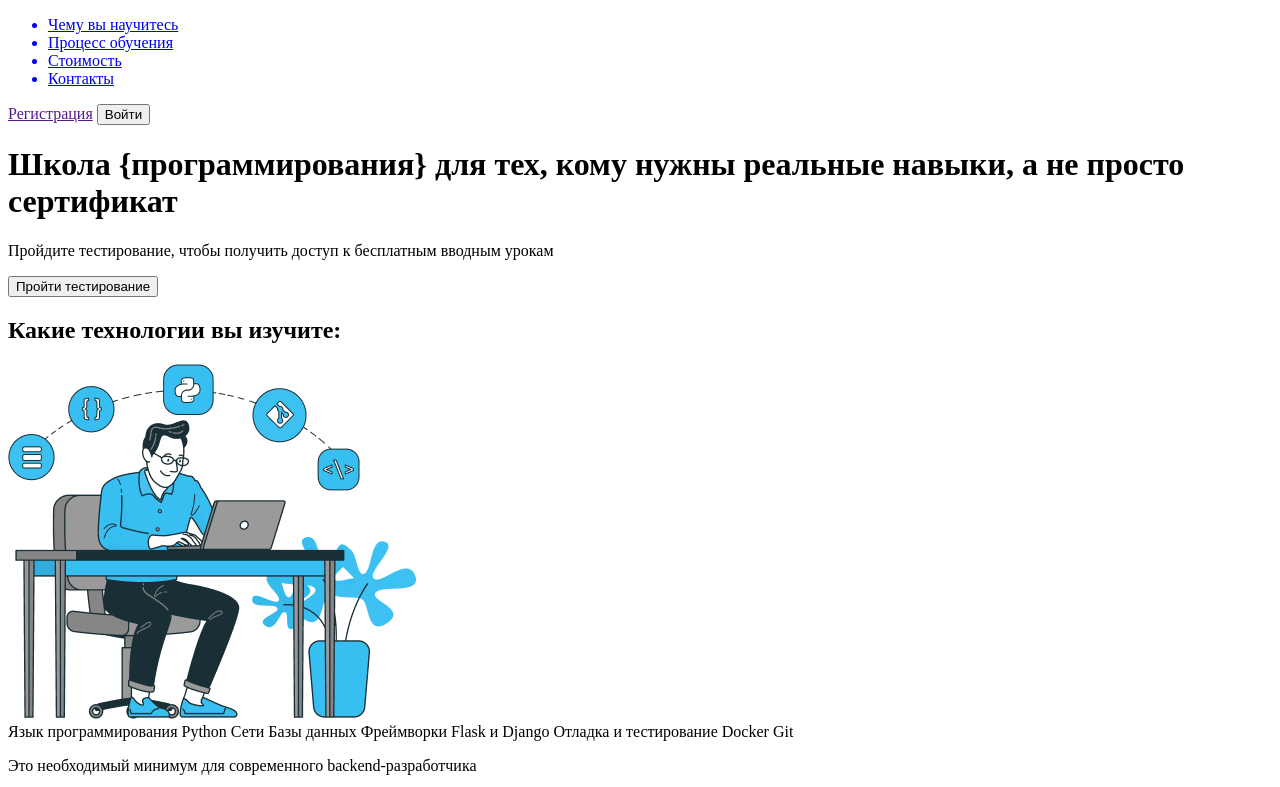
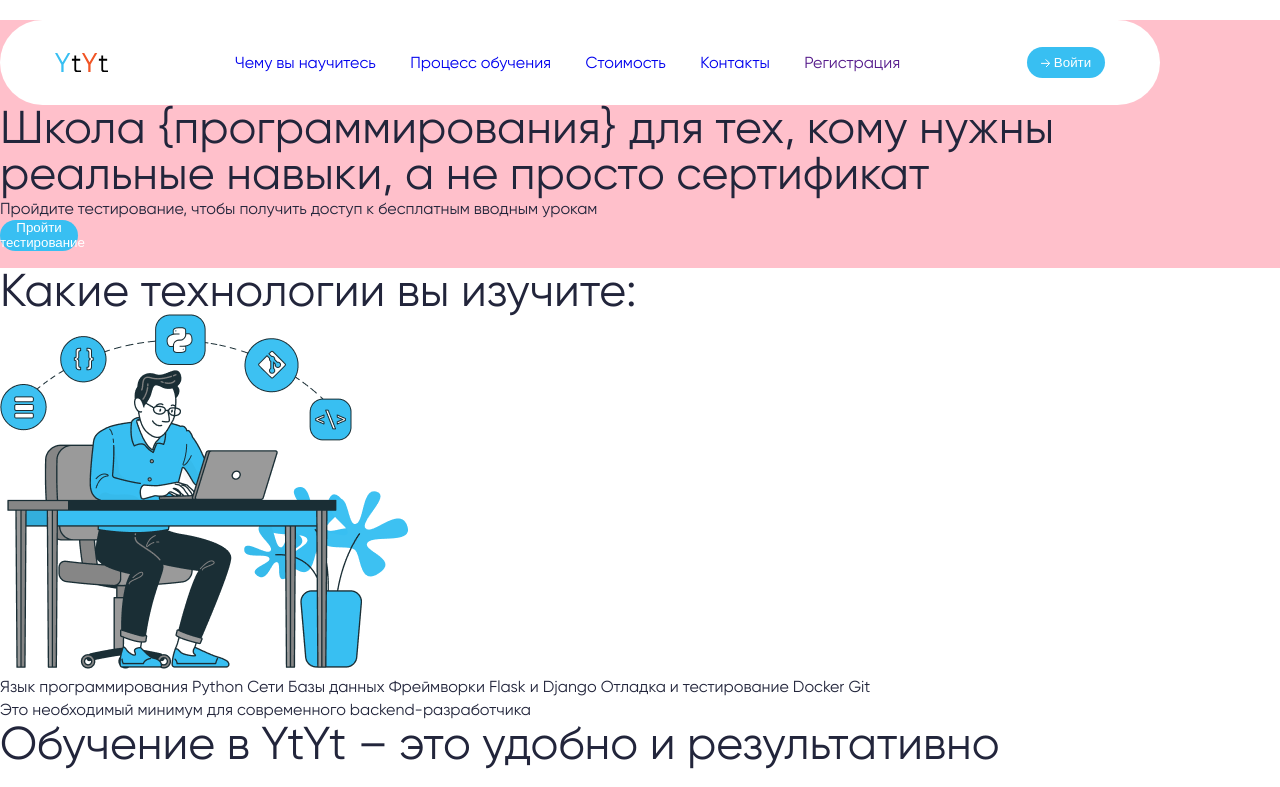
Before and after one commit to iooko/Lending__YtYt, a website: page index.html in a window 1280 px wide. Shown: the top 787 px of the page. Drawn offline with Linux system fonts and the light colour scheme.

Commit message:
chore: add styles

```diff
--- a/index.html
+++ b/index.html
@@ -4,13 +4,13 @@
     <meta charset="UTF-8">
     <meta name="viewport" content="width=device-width, initial-scale=1.0">
     <link rel="stylesheet" href="./fonts/fonts.css">
+    <link rel="stylesheet" href="sass/style.css">
     <title>YtYt School</title>
 </head>
 <body>
     <header class="header">
         <div class="wrapper">
-            <div class="header__content bg-img">
-                <div class="header__navigation">
+            <div class="header__navigation ">
                 <span class="logo"></span>
                 <ul class="navigation">
                     <a href="#" class="link">
@@ -25,13 +25,16 @@
                     <a href="#" class="link">
                         <li class="navigation__link">Контакты</li>
                     </a>
+                    <a href="" class="link">
+                        <li class="navigation__link">Регистрация</li>
+                    </a>
                 </ul>
-                    <a href="" class="link">Регистрация</a>
                 <button class="button">
-                        <span class="icon"></span>
+                    <span class="icon icon-arrow"></span>
                     Войти
                 </button>
             </div>
+            <div class="header__content bg-img">
                 <div class="header__content__text">
                     <h1>
                         Школа {программирования} для тех, кому нужны реальные навыки, а не просто сертификат
--- a/sass/base/_all.scss
+++ b/sass/base/_all.scss
@@ -1 +1,2 @@
 @import './base';
+@import './logo';
--- a/sass/base/_base.scss
+++ b/sass/base/_base.scss
@@ -8,24 +8,30 @@ html {
 }
 body {
     @include font(1.6rem, 2.3rem);
+    @extend %font-primary;
 }
 h1 {
     @include font(4.6rem, 4.6rem);
-    @extend %font-primary;
+
 }
 h2 {
     @include font(4.6rem, 4.6rem);
-    @extend %font-primary;
+
 }
 h3 {
     @include font(3.2rem, 3rem);
-    @extend %font-primary;
+
 }
 h4 {
     @include font(2.4rem, 3rem);
-    @extend %font-primary;
+
 }
 p {
     @include font(1.6rem, 2.3rem);
-    @extend %font-primary;
 }
+a {
+    text-decoration: none;
+}
+li {
+    list-style: none;
+}
--- /dev/null
+++ b/sass/base/_logo.scss
@@ -0,0 +1,5 @@
+.logo {
+    background-image: url(../../img/logotype/logo.svg);
+    width: 53px;
+    height: 19px;
+}
--- a/sass/components/_all.scss
+++ b/sass/components/_all.scss
@@ -0,0 +1,3 @@
+@import "./navigation";
+@import "./buttons";
+@import "./icons";
--- /dev/null
+++ b/sass/components/_buttons.scss
@@ -0,0 +1,8 @@
+.button {
+    border-radius: 75px;
+    border-style: none;
+    width: 78px;
+    height: 31px;
+    background-color: $color-second;
+    color: $color-light;
+}
--- /dev/null
+++ b/sass/components/_icons.scss
@@ -0,0 +1,9 @@
+.icon {
+    display: inline-block;
+    cursor: pointer;
+}
+.icon-arrow {
+    width: 9px;
+    height: 8px;
+    background-image: url(../../img/icons/arrow-right.svg);
+}
--- /dev/null
+++ b/sass/components/_navigation.scss
@@ -0,0 +1,5 @@
+.navigation {
+    width: 700px;
+    display: flex;
+    justify-content: space-around;
+}
--- a/sass/layout/_all.scss
+++ b/sass/layout/_all.scss
@@ -0,0 +1,2 @@
+@import "./wrapper";
+@import "./header";
--- /dev/null
+++ b/sass/layout/_header.scss
@@ -0,0 +1,13 @@
+.header__navigation {
+    max-width: 1160px;
+    height: 85px;
+    border-radius: 80px;
+    background-color: $color-light;
+    display: flex;
+    justify-content: space-around;
+    align-items: center;
+    margin-top: 20px;
+}
+.header {
+    background-color: pink;
+}
--- /dev/null
+++ b/sass/layout/_wrapper.scss
@@ -0,0 +1,4 @@
+.wrapper {
+    max-width: 1400px;
+    margin: 0 auto;
+}
```
Also changed, not shown: img/icons/arrow-right.svg (added), sass/style.css, 1 other file. Lines whose indentation alone changed are shown as unchanged.
